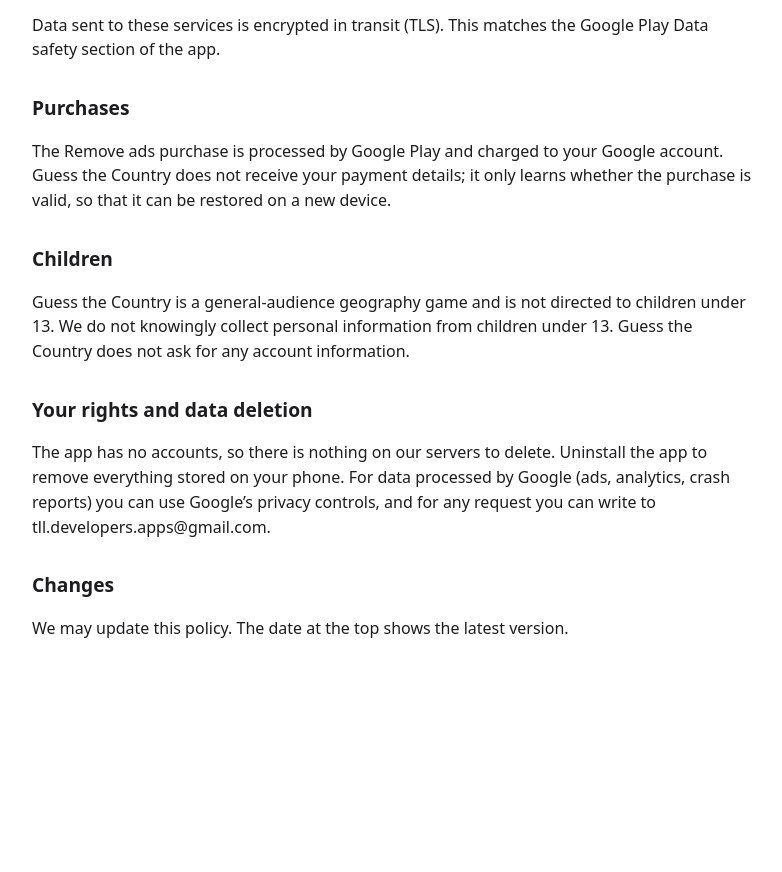
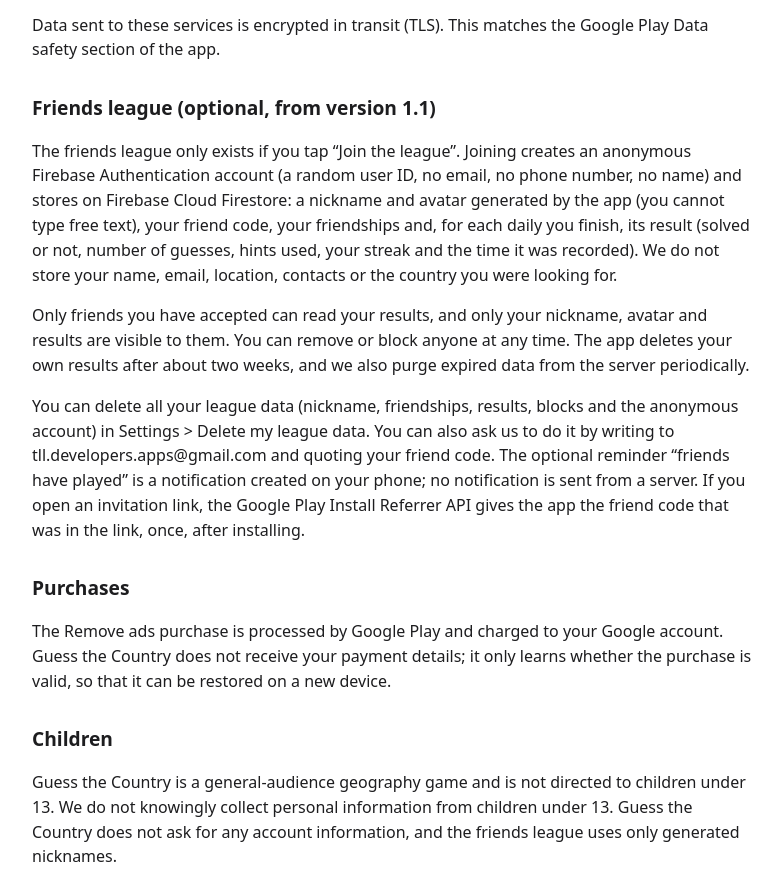
Before and after one commit to TLLDevelopers/PRIVACY_POLICIES, a plain HTML site: page guess-country/privacy/index.html in a window 1280 px wide. Shown: the part 1600-2472 px from the top of the page, without its empty margins (248-1030 px from the left). Before the commit the page ends 2281 px from the top, so only its background shows below. Drawn offline with Linux system fonts and the light colour scheme.

Commit message:
guess-country: politica de privacidad con la liga de amigos (opcional, desde la 1.1)

```diff
--- a/guess-country/privacy/index.html
+++ b/guess-country/privacy/index.html
@@ -11,11 +11,11 @@ h1{font-size:1.6rem}h2{font-size:1.2rem;margin-top:1.6em}
 </head>
 <body>
 <h1>Guess the Country: Globe Game, privacy policy</h1>
-<p><strong>App:</strong> Guess the Country for Android (com.tlldevelopers.guesscountry), by TLL Studios (TLL Developers). Last updated: 18/11/2026. Applies to Guess the Country: Globe Game 1.0.0 and later.</p>
+<p><strong>App:</strong> Guess the Country for Android (com.tlldevelopers.guesscountry), by TLL Studios (TLL Developers). Last updated: 18/11/2026. Applies to Guess the Country: Globe Game 1.0.0 and later (the friends league described below is available from version 1.1).</p>
 <p><strong>Controller:</strong> TLL Studios (TLL Developers). Contact: <a href="mailto:tll.developers.apps@gmail.com?subject=Guess%20the%20Country">tll.developers.apps@gmail.com</a>.</p>
 
 <h2>Summary</h2>
-<p>Guess the Country has no accounts. Your progress, streak, coins and settings stay on your phone. The free version shows ads (Google AdMob), the app uses Google Analytics for Firebase, Firebase Crashlytics and Firebase Remote Config for aggregated usage statistics, crash reports and game settings, and everything the game needs (the world map and country names) is bundled in the app.</p>
+<p>Guess the Country has no accounts unless you join the optional friends league (see below). Your progress, streak, coins and settings stay on your phone. The free version shows ads (Google AdMob), the app uses Google Analytics for Firebase, Firebase Crashlytics and Firebase Remote Config for aggregated usage statistics, crash reports and game settings, and everything the game needs (the world map and country names) is bundled in the app.</p>
 
 <h2>What Guess the Country stores</h2>
 <p>Your guesses, daily results, streak, coins, statistics, settings and your Remove ads status are stored only on this device (the country names are matched on the device). We do not receive your answers or your progress. If device backup is on, the system may include them in your personal backup. Uninstalling the app deletes them.</p>
@@ -41,14 +41,19 @@ h1{font-size:1.6rem}h2{font-size:1.2rem;margin-top:1.6em}
 </ul>
 <p>Data sent to these services is encrypted in transit (TLS). This matches the Google Play Data safety section of the app.</p>
 
+<h2>Friends league (optional, from version 1.1)</h2>
+<p>The friends league only exists if you tap &ldquo;Join the league&rdquo;. Joining creates an anonymous Firebase Authentication account (a random user ID, no email, no phone number, no name) and stores on Firebase Cloud Firestore: a nickname and avatar generated by the app (you cannot type free text), your friend code, your friendships and, for each daily you finish, its result (solved or not, number of guesses, hints used, your streak and the time it was recorded). We do not store your name, email, location, contacts or the country you were looking for.</p>
+<p>Only friends you have accepted can read your results, and only your nickname, avatar and results are visible to them. You can remove or block anyone at any time. The app deletes your own results after about two weeks, and we also purge expired data from the server periodically.</p>
+<p>You can delete all your league data (nickname, friendships, results, blocks and the anonymous account) in Settings &gt; Delete my league data. You can also ask us to do it by writing to tll.developers.apps@gmail.com and quoting your friend code. The optional reminder &ldquo;friends have played&rdquo; is a notification created on your phone; no notification is sent from a server. If you open an invitation link, the Google Play Install Referrer API gives the app the friend code that was in the link, once, after installing.</p>
+
 <h2>Purchases</h2>
 <p>The Remove ads purchase is processed by Google Play and charged to your Google account. Guess the Country does not receive your payment details; it only learns whether the purchase is valid, so that it can be restored on a new device.</p>
 
 <h2>Children</h2>
-<p>Guess the Country is a general-audience geography game and is not directed to children under 13. We do not knowingly collect personal information from children under 13. Guess the Country does not ask for any account information.</p>
+<p>Guess the Country is a general-audience geography game and is not directed to children under 13. We do not knowingly collect personal information from children under 13. Guess the Country does not ask for any account information, and the friends league uses only generated nicknames.</p>
 
 <h2>Your rights and data deletion</h2>
-<p>The app has no accounts, so there is nothing on our servers to delete. Uninstall the app to remove everything stored on your phone. For data processed by Google (ads, analytics, crash reports) you can use Google&rsquo;s privacy controls, and for any request you can write to tll.developers.apps@gmail.com.</p>
+<p>If you never joined the friends league there is nothing on our servers to delete. If you joined, delete your league data in Settings &gt; Delete my league data, or write to tll.developers.apps@gmail.com quoting your friend code. Uninstall the app to remove everything stored on your phone. For data processed by Google (ads, analytics, crash reports) you can use Google&rsquo;s privacy controls, and for any request you can write to tll.developers.apps@gmail.com.</p>
 
 <h2>Changes</h2>
 <p>We may update this policy. The date at the top shows the latest version.</p>
```
